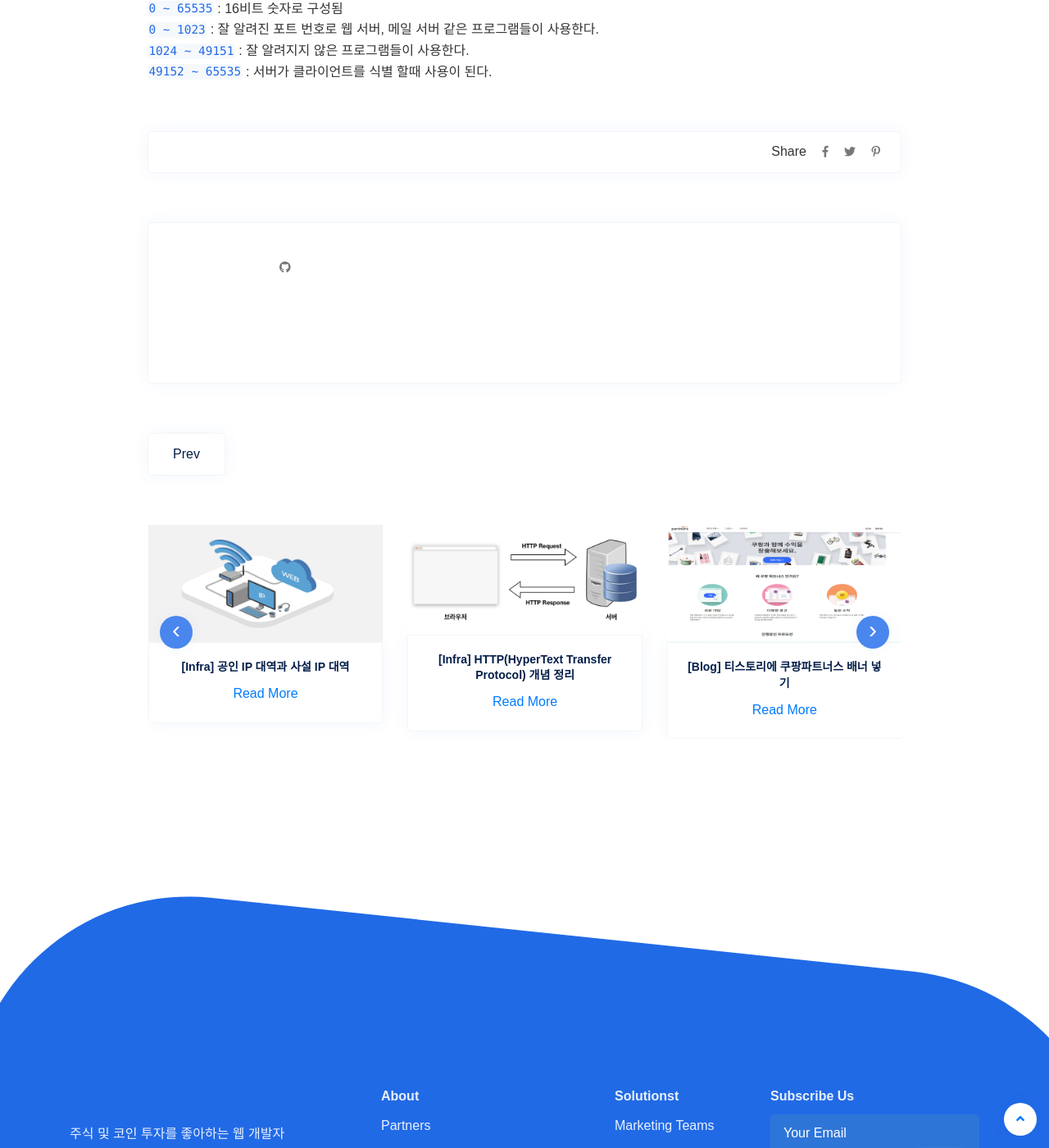
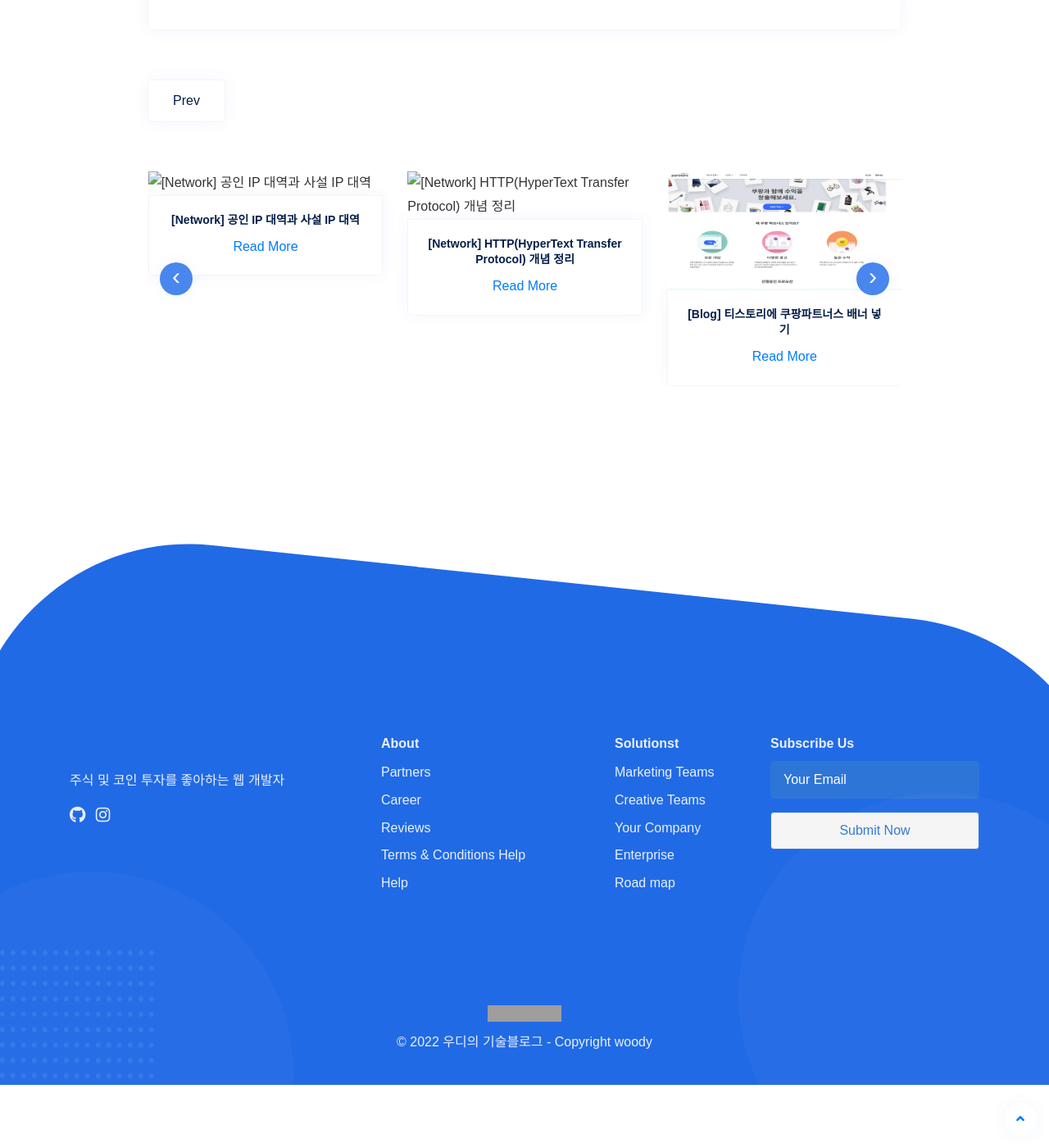
Before and after one commit to yuuisang/yuuisang.github.io, a Jekyll site: the page built from _posts/2022-08-15-infra-port.md, in a window 1280 px wide and 1400 px high, scrolled down 1712 px. Shown: the whole window at 82% size. Built offline with Jekyll 4.4.1, drawn with Linux system fonts in a browser that asks for light colours; some web fonts are replaced; comment, search, counter and statistics services are not loaded; after the commit the page ends 3035 px from its top, so only the background shows below that; some of the changed text lies outside the part shown; grey boxes are pictures that could not be loaded.

Commit message:
infra -> network name chg

```diff
--- a/_posts/2022-08-15-infra-port.md
+++ b/_posts/2022-08-15-infra-port.md
@@ -1,10 +1,10 @@
 ---
 layout: post
-title: "[Infra] 포트(Port)의 개념"
+title: "[Network] 포트(Port)의 개념"
 date: 2022-08-15 15:12:09 +0600
-categories: [Infra]
+categories: [Network]
 author: EuiSangYu
-post_image: "/assets/images/infra/port.png"
+post_image: "/assets/images/Network/port.png"
 ---
 
 ## 포트(Port)의 개념
```
Also changed, not shown: _posts/2022-08-15-infra-http.md (+3 -3 lines), _posts/2022-08-15-infra-ip.md (+3 -3 lines).
